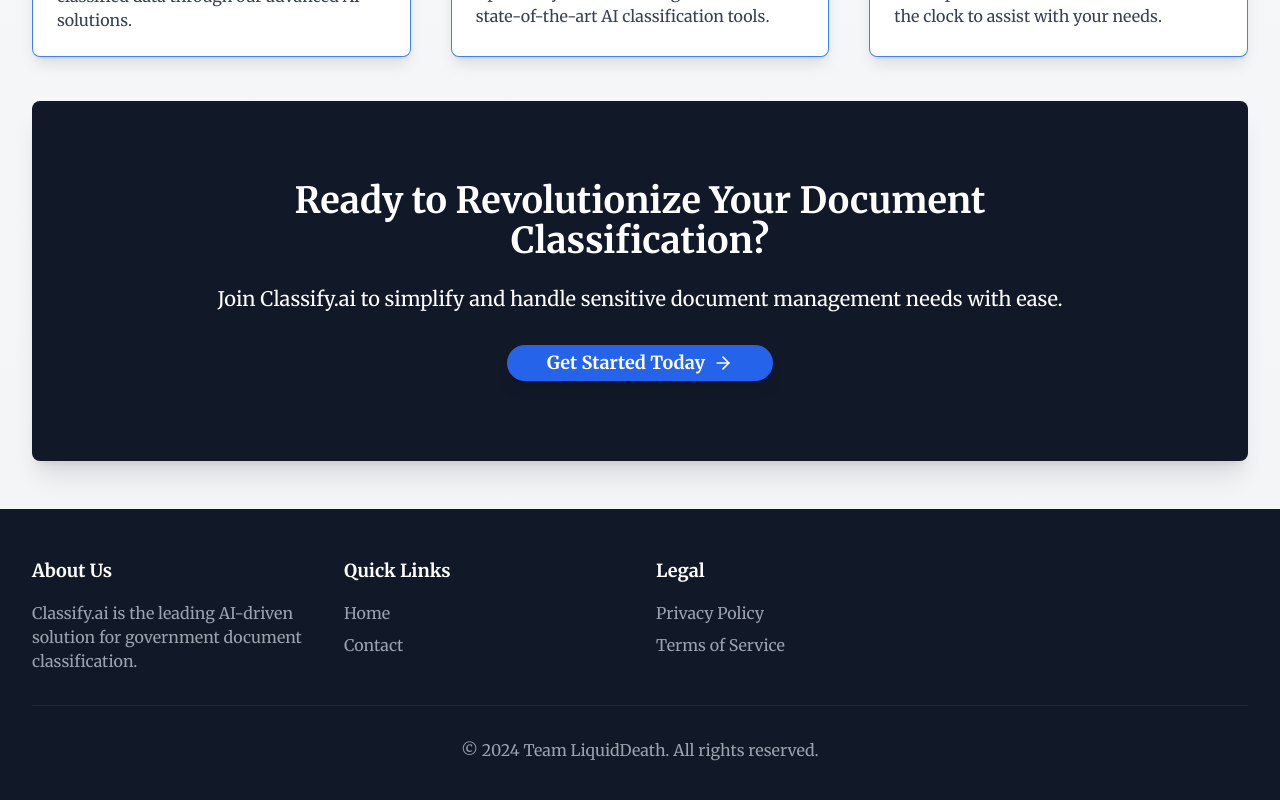
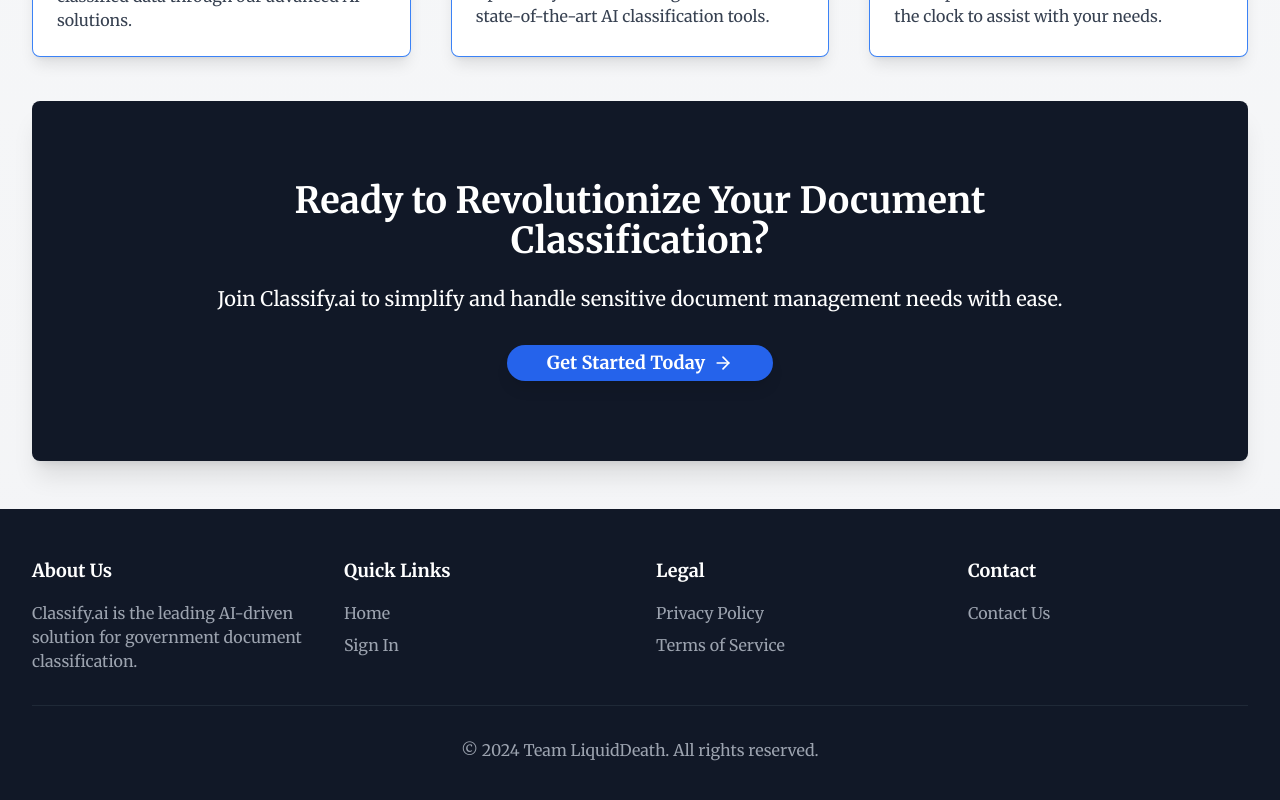
Before and after one commit to ajagtapdev/classify-ai, a Next.js app: page / in a window 1280 px wide. Shown: the part 1294-2094 px from the top of the page. Built offline with nearby package versions, Linux system fonts and the light colour scheme; no server answers.

Commit message:
secured classify page, modularized footer

```diff
--- a/src/app/classifier/page.tsx
+++ b/src/app/classifier/page.tsx
@@ -3,12 +3,11 @@
 import { zodResolver } from "@hookform/resolvers/zod";
 import { useForm } from "react-hook-form";
 import { z } from "zod";
-import { useState } from "react";
+import { useState, useEffect } from "react";
 import { Button } from "@/components/ui/button";
 import {
   Form,
   FormControl,
-  FormDescription,
   FormField,
   FormItem,
   FormLabel,
@@ -18,32 +17,43 @@
 import Navbar from "@/components/Navbar";
 import { classifyText } from "../actions";
 import { PropagateLoader } from "react-spinners";
+import { useUser } from "@clerk/nextjs"; // Import useUser from Clerk
+import { useRouter } from "next/navigation"; // Import useRouter from Next.js
 
 const formSchema = z.object({
-  textInput: z.string().min(1, {
-    message: "Please enter an input",
-  }).max(200, {
-    message: "You cannot enter more than 200 characters",
-  }).regex(/^[a-zA-Z0-9 ]*$/, {
-    message: "Only alphanumeric characters are allowed.",
-  }),
+  textInput: z
+    .string()
+    .min(1, { message: "Please enter an input" })
+    .max(200, { message: "You cannot enter more than 200 characters" })
+    .regex(/^[a-zA-Z0-9 ]*$/, { message: "Only alphanumeric characters are allowed." }),
 });
 
 export function InputDemo() {
+  const { isSignedIn } = useUser();
+  const router = useRouter();
+
+  // Redirect to /sign-in if the user is not signed in
+  useEffect(() => {
+    if (!isSignedIn) {
+      router.push("/auth/sign-in");
+    }
+  }, [isSignedIn, router]);
+
   const form = useForm({
     resolver: zodResolver(formSchema),
     defaultValues: {
       textInput: "",
     },
   });
+
   const [loading, setLoading] = useState(false);
-  const [classification, setClassification] = useState("")
+  const [classification, setClassification] = useState("");
 
   const onSubmit = async (values: { textInput: string }) => {
-    setLoading(true)
+    setLoading(true);
     const response = await classifyText(values.textInput.trim());
     setClassification(response as string);
-    setLoading(false)
+    setLoading(false);
   };
 
   if (loading) {
@@ -51,10 +61,10 @@
       <div className="min-h-screen bg-blue-50 text-gray-900 flex flex-col items-center">
         <Navbar />
         <div className="pt-96 flex flex-col items-center">
-          <PropagateLoader color="#008ae6"/>
+          <PropagateLoader color="#008ae6" />
         </div>
       </div>
-    )
+    );
   }
 
   return (
--- a/src/app/page.tsx
+++ b/src/app/page.tsx
@@ -6,6 +6,7 @@
 import Link from "next/link";
 import { SignedOut, SignedIn } from '@clerk/nextjs';
 import FeatureCard from '../components/FeatureCard';
+import Footer from '@/components/Footer';
 
 const Page = () => {
   const scrollToSection = () => {
@@ -121,35 +122,7 @@
           </section>
         </div>
       </main>
-
-      {/* Footer */}
-      <footer className="bg-gray-900 text-white py-12">
-        <div className="max-w-7xl mx-auto px-4 sm:px-6 lg:px-8">
-          <div className="grid grid-cols-1 md:grid-cols-4 gap-8">
-            <div>
-              <h4 className="text-lg font-semibold mb-4">About Us</h4>
-              <p className="text-gray-400">Classify.ai is the leading AI-driven solution for government document classification.</p>
-            </div>
-            <div>
-              <h4 className="text-lg font-semibold mb-4">Quick Links</h4>
-              <ul className="space-y-2">
-                <li><Link href="/" className="text-gray-400 hover:text-white transition-colors">Home</Link></li>
-                <li><Link href="/contact" className="text-gray-400 hover:text-white transition-colors">Contact</Link></li>
-              </ul>
-            </div>
-            <div>
-              <h4 className="text-lg font-semibold mb-4">Legal</h4>
-              <ul className="space-y-2">
-                <li><Link href="/privacy" className="text-gray-400 hover:text-white transition-colors">Privacy Policy</Link></li>
-                <li><Link href="/terms" className="text-gray-400 hover:text-white transition-colors">Terms of Service</Link></li>
-              </ul>
-            </div>
-          </div>
-          <div className="mt-8 pt-8 border-t border-gray-800 text-center">
-            <p className="text-gray-400">&copy; 2024 Team LiquidDeath. All rights reserved.</p>
-          </div>
-        </div>
-      </footer>
+      <Footer />
     </div>
   );
 };
--- /dev/null
+++ b/src/components/Footer.tsx
@@ -0,0 +1,75 @@
+import Link from 'next/link';
+import { useUser } from '@clerk/clerk-react';
+
+const Footer = () => {
+  const { isSignedIn } = useUser();
+
+  return (
+    <footer className="bg-gray-900 text-white py-12">
+      <div className="max-w-7xl mx-auto px-4 sm:px-6 lg:px-8">
+        <div className="grid grid-cols-1 md:grid-cols-4 gap-8">
+          {/* About Us Section */}
+          <div>
+            <h4 className="text-lg font-semibold mb-4">About Us</h4>
+            <p className="text-gray-400">
+              Classify.ai is the leading AI-driven solution for government document classification.
+            </p>
+          </div>
+
+          {/* Quick Links Section */}
+          <div>
+            <h4 className="text-lg font-semibold mb-4">Quick Links</h4>
+            <ul className="space-y-2">
+              <li>
+                <Link href="/" className="text-gray-400 hover:text-white transition-colors">
+                  Home
+                </Link>
+              </li>
+              <li>
+                <Link href={isSignedIn ? '/classifier' : '/sign-in'} className="text-gray-400 hover:text-white transition-colors">
+                  {isSignedIn ? 'Classify' : 'Sign In'}
+                </Link>
+              </li>
+            </ul>
+          </div>
+
+          {/* Legal Section */}
+          <div>
+            <h4 className="text-lg font-semibold mb-4">Legal</h4>
+            <ul className="space-y-2">
+              <li>
+                <Link href="/privacy" className="text-gray-400 hover:text-white transition-colors">
+                  Privacy Policy
+                </Link>
+              </li>
+              <li>
+                <Link href="/terms" className="text-gray-400 hover:text-white transition-colors">
+                  Terms of Service
+                </Link>
+              </li>
+            </ul>
+          </div>
+
+          {/* Contact Section */}
+          <div>
+            <h4 className="text-lg font-semibold mb-4">Contact</h4>
+            <ul className="space-y-2">
+              <li>
+                <Link href="/contact" className="text-gray-400 hover:text-white transition-colors">
+                  Contact Us
+                </Link>
+              </li>
+            </ul>
+          </div>
+        </div>
+
+        {/* Footer Bottom Section */}
+        <div className="mt-8 pt-8 border-t border-gray-800 text-center">
+          <p className="text-gray-400">&copy; 2024 Team LiquidDeath. All rights reserved.</p>
+        </div>
+      </div>
+    </footer>
+  );
+};
+
+export default Footer;
```
Also changed, not shown: src/middleware.ts (+4 -3 lines).
